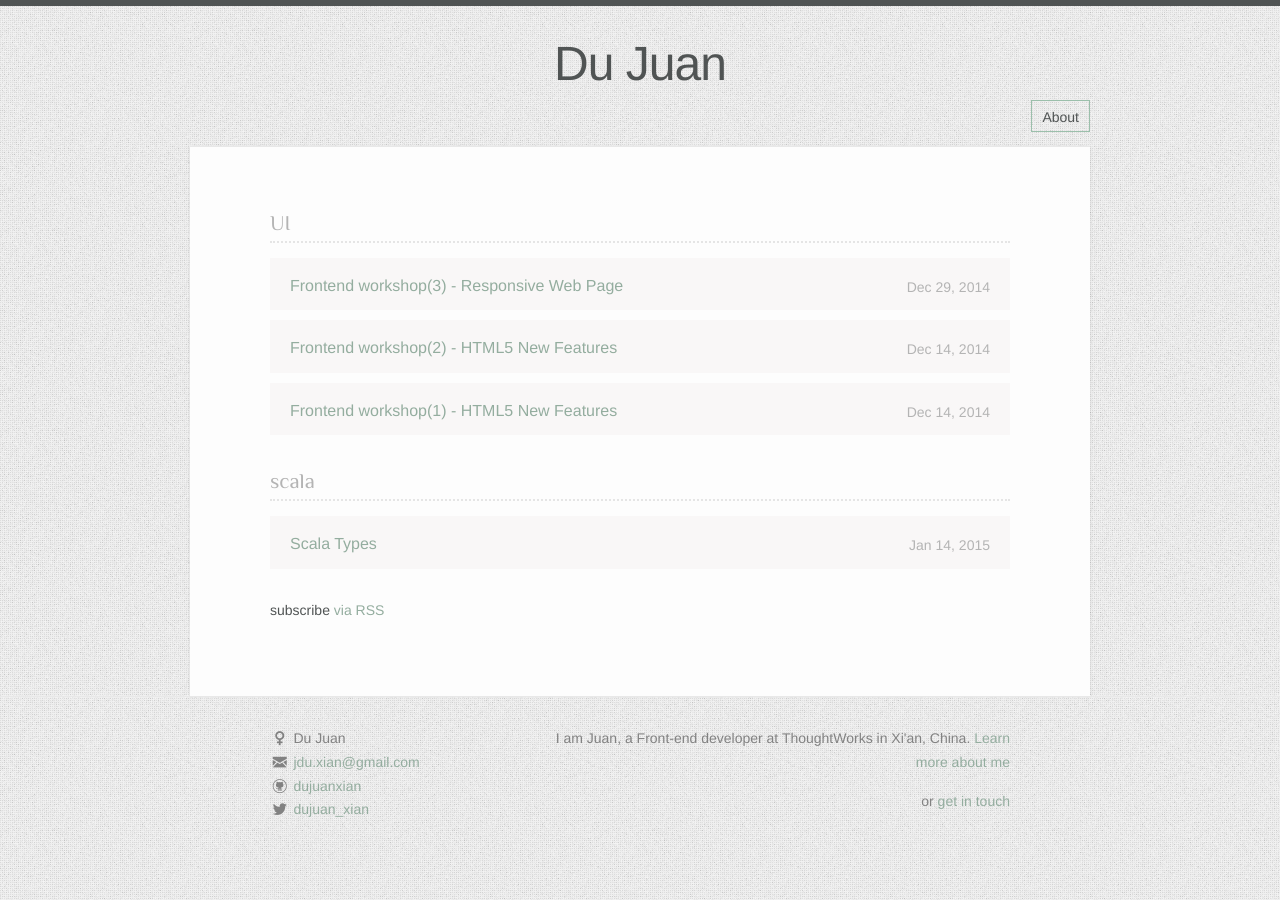
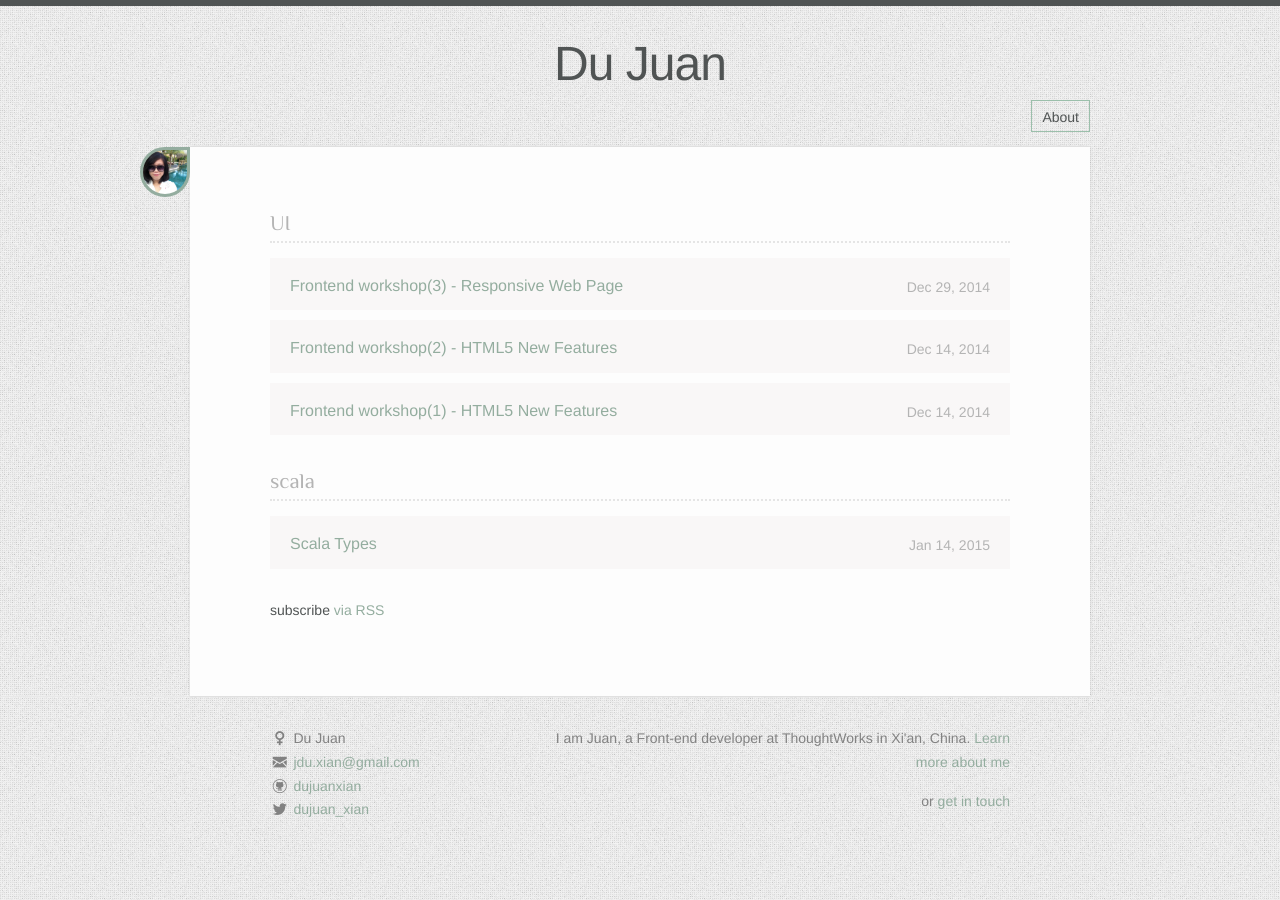
Before and after one commit to dujuanxian/dujuanxian.github.com, a Jekyll site: the page built from index.html, in a window 1280 px wide. Built offline with Jekyll 4.4.1, drawn with Linux system fonts in a browser that asks for light colours; some web fonts are replaced; comment, search, counter and statistics services are not loaded.

Commit message:
add my photo, haha

```diff
--- a/_sass/_base.scss
+++ b/_sass/_base.scss
@@ -212,6 +212,21 @@ pre {
     margin: 0 auto;
     background: #fdfdfd;
     box-shadow: 0 0 3px 0 rgba(0,0,0,.1);
+    position: relative;
+    &:before {
+        content: " ";
+        position: absolute;
+        width: 50px;
+        height: 50px;
+        top: 0;
+        left: -50px;
+        background: url("../images/me.png") 100% 70% no-repeat;
+        background-size: cover;
+        border-radius: 100%;
+        border: 3px solid $brand-color;
+        box-sizing: border-box;
+        border-top-right-radius: 0;
+    }
 }
 
 .post-meta {
```
Also changed, not shown: images/me.png (added).
